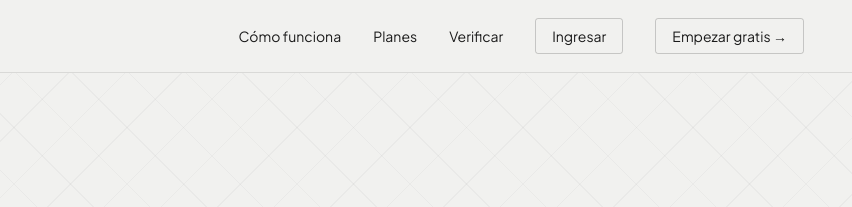
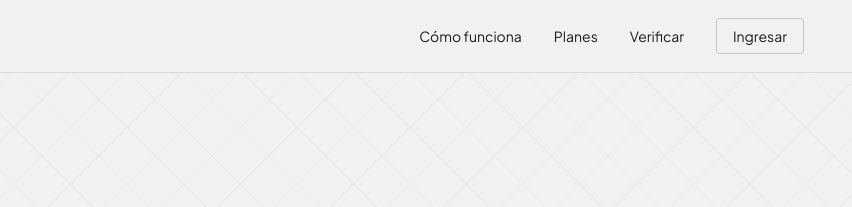
Before and after one commit to mariocarrascot-lgtm/rzip-frontend, a website: page index.html in a window 1280 px wide. Shown: the top 207 px of the page, 428-1280 px from the left. Drawn offline with nearby package versions, Linux system fonts and the light colour scheme.

Commit message:
remove: empezar gratis button

```diff
--- a/index.html
+++ b/index.html
@@ -385,7 +385,7 @@
       <a onclick="scrollTo2('pricing')">Planes</a>
       <a onclick="go('verify')">Verificar</a>
       <a class="btn btn-outline btn-sm" onclick="go('auth')">Ingresar</a>
-      <a class="btn btn-outline btn-sm" onclick="go('auth')">Empezar gratis →</a>
+
     </div>
   </nav>
   <div class="hero">
```
